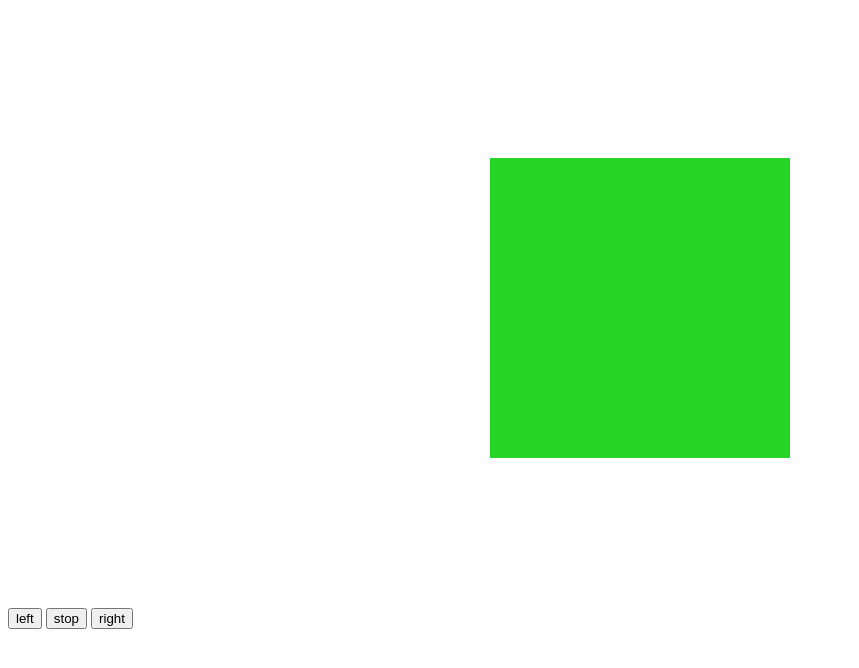
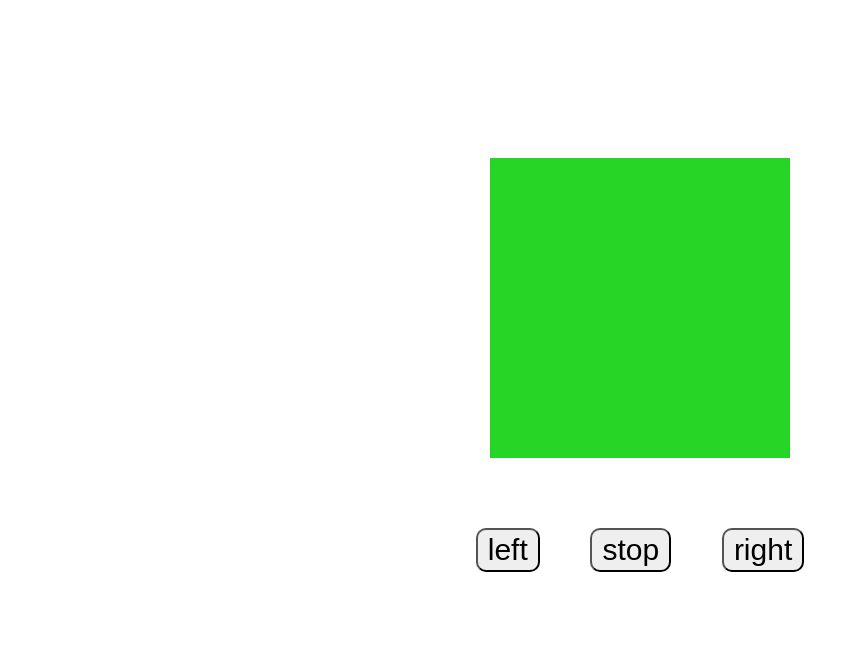
Before and after one commit to TakuchanTV/Animation_App, a plain HTML site: page docs/index.html in a window 1280 px wide. Shown: the whole page, without its empty margins (0-859 px from the left). Drawn offline with Linux system fonts and the light colour scheme.

Commit message:
ボタンのcssを書いた

```diff
--- a/docs/CSS/Animation.css
+++ b/docs/CSS/Animation.css
@@ -8,36 +8,62 @@
     height: 600px;
 }
 
-#container div {
+#object {
     width: 300px;
     height: 300px;
     display: flex;
     justify-content: center;
     align-items: center;
     background-color: #27d527
+}
 
+#btndiv {
+    width: 30%;
+    margin: 0 auto;
+    display: flex;
+    justify-content: space-around;
+    position: relative;
+    bottom: 80px;
 }
+
+#btndiv button{
+    padding: 3px 10px;
+    border-radius: 10px;
+    cursor: pointer;
+    font-size: 30px;
+}
+
+#rightbtn:hover{
+    background-color: #e5b413;
+}
+
+#leftbtn:hover{
+    background-color: #3cacc0d2 ;
+}
+
+
 #object.is-active {
     animation: rotation 1s infinite;
-    background-color:#e5b413
+    background-color: #e5b413
 }
 
 #object.rev_is-active {
     animation: revrotation 1s infinite;
-    background-color:#3cacc0d2
+    background-color: #3cacc0d2
 }
 
 #container div span {
     display: block;
     font-size: 100px;
 }
+
 #Num1.is-activenum1 {
-    animation: rotationtext  1s infinite;
+    animation: rotationtext 1s infinite;
 
 }
 
 #Num1.rev_is-activenum1 {
-    animation: revrotationtext  1s infinite;
+    animation: revrotationtext 1s infinite;
 
 }
 
@@ -45,6 +71,7 @@
     0% {
         transform: rotate(0deg);
     }
+
     100% {
         transform: rotate(90deg);
     }
@@ -64,6 +91,7 @@
     0% {
         transform: rotate(0deg);
     }
+
     100% {
         transform: rotate(-90deg);
     }
```
